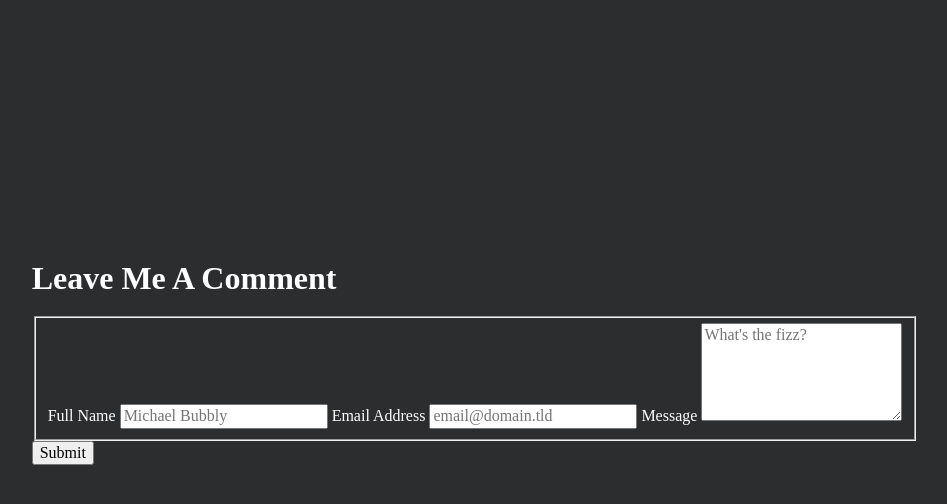
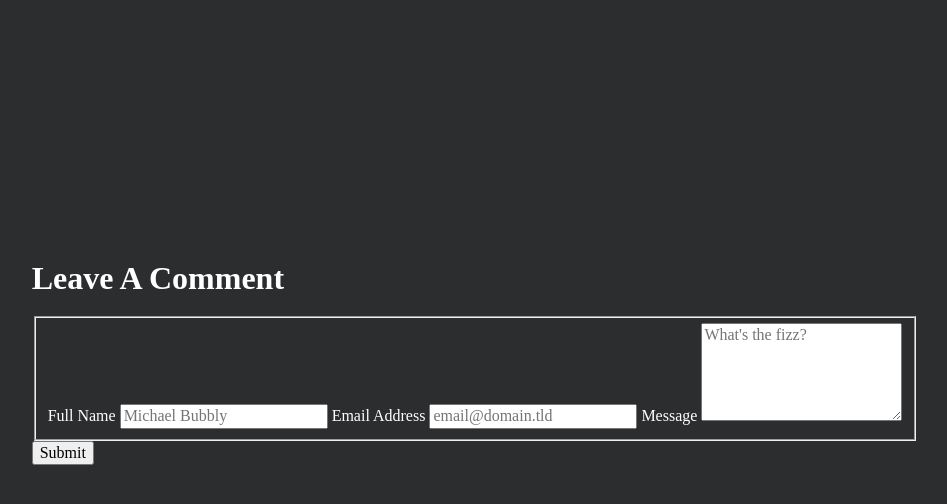
Before and after one commit to MichaelHDesigns/contact, a Jekyll site: the page built from index.html, in a window 1280 px wide and 900 px high, scrolled down 1101 px. Shown: the top 504 px of the window, without its empty margins (165-1112 px from the left). Built offline with Jekyll 4.4.1, drawn with Linux system fonts in a browser that asks for light colours.

Commit message:
Update landing-page.html

```diff
--- a/_includes/landing-page.html
+++ b/_includes/landing-page.html
@@ -94,8 +94,8 @@
 <!-- start contact content -->
 
 <div class="container">
-  <div class="content">
-    <h1 class="title">Leave Me A Comment</h1>
+  <div class="layout">
+    <h1 class="title">Leave A Comment</h1>
 <form id="fs-frm" name="simple-contact-form" accept-charset="utf-8" action="https://submit-form.com/8ZJKP6gfn8RZPmnyq0Lja" method="post">
  <fieldset id="fs-frm-inputs">
 <label for="full-name">Full Name</label>
```
